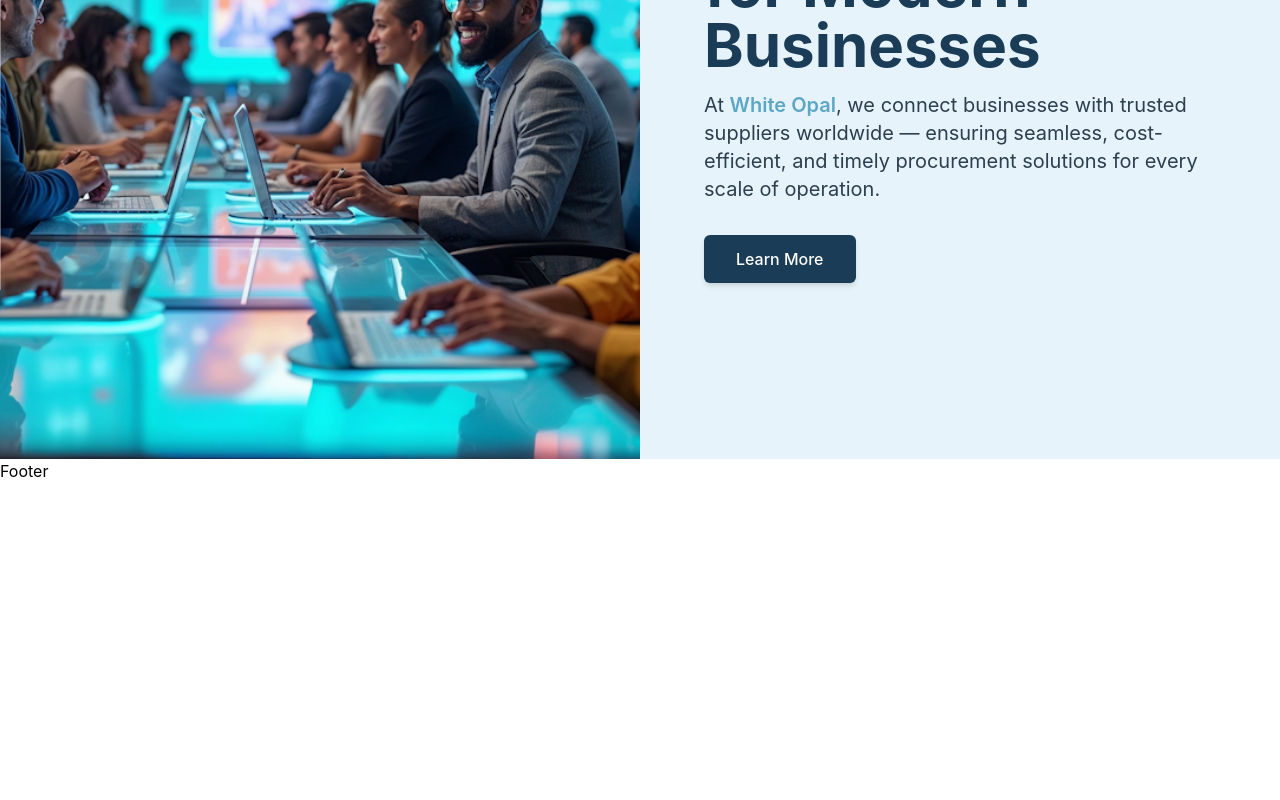
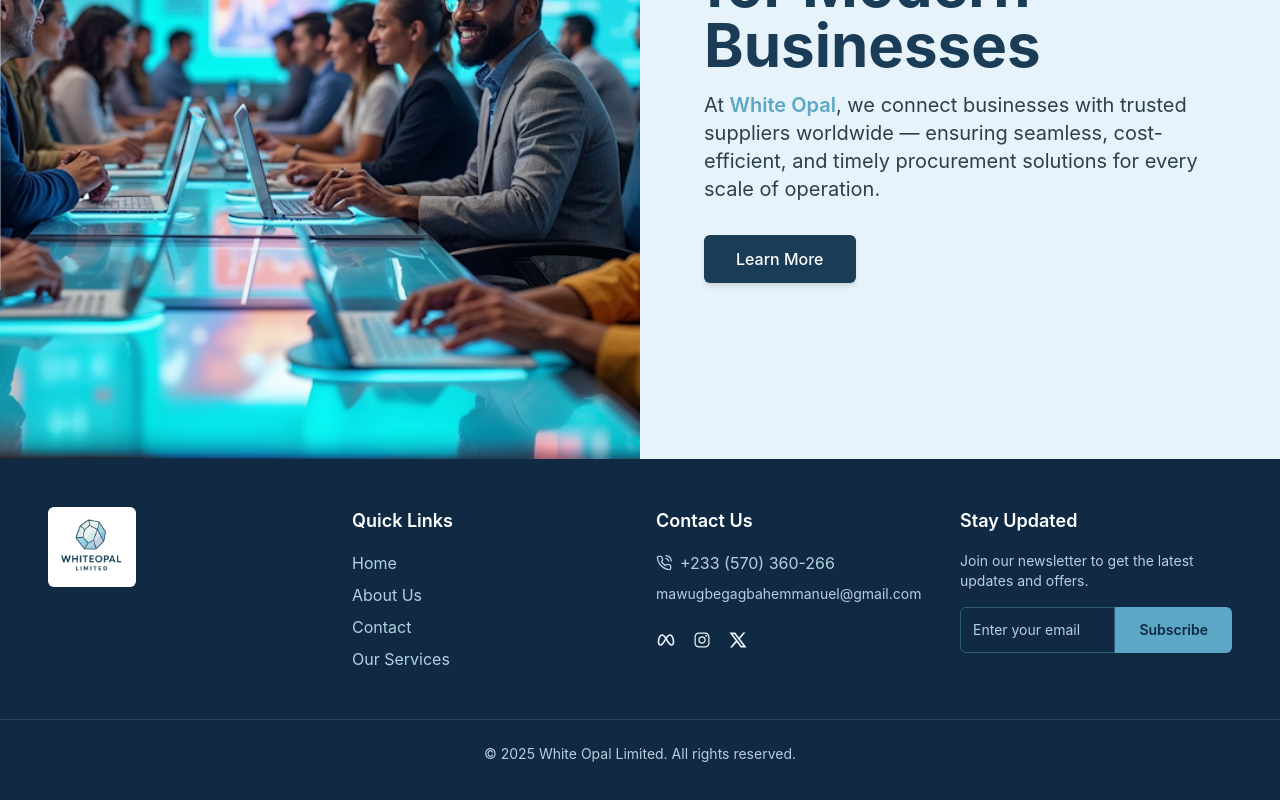
Before and after one commit to kaidoverse/white-opal, a React (Vite) app: page / in a window 1280 px wide. Shown: the part 510-1310 px from the top of the page. Before the commit the page ends 993 px from the top, so only its background shows below. Built offline with nearby package versions, Linux system fonts and the light colour scheme.

Commit message:
added footer

```diff
--- a/src/component/common/Footer.jsx
+++ b/src/component/common/Footer.jsx
@@ -1,9 +1,93 @@
-import React from 'react'
+import React from "react";
+import { IoLogoInstagram } from "react-icons/io";
+import { FiPhoneCall } from "react-icons/fi";
+import { RiTwitterXLine } from "react-icons/ri";
+import { TbBrandMeta } from "react-icons/tb";
+import { Link } from "react-router-dom";
+import logo from "../../assets/logo2.jpg"; // adjust path if different
 
 const Footer = () => {
     return (
-        <div>Footer</div>
-    )
-}
+        <footer className="bg-[#102A43] text-[#E6F3FA] py-12">
+            <div className="container mx-auto grid grid-cols-1 md:grid-cols-4 gap-8 px-6 md:px-12">
 
-export default Footer
+                {/* Logo Section */}
+                <div className="flex flex-col items-center md:items-start">
+                    <img
+                        src={logo}
+                        alt="White Opal Logo"
+                        className="h-16 md:h-20 w-auto mb-4 rounded-md object-contain"
+                    />
+
+                </div>
+
+                {/* Quick Links */}
+                <div>
+                    <h3 className="text-lg font-semibold mb-4 text-white">Quick Links</h3>
+                    <ul className="space-y-2 text-[#B3D0E0]">
+                        <li><Link to="/" className="hover:text-[#5DA7C6] transition-colors">Home</Link></li>
+                        <li><Link to="/about" className="hover:text-[#5DA7C6] transition-colors">About Us</Link></li>
+                        <li><Link to="/contact" className="hover:text-[#5DA7C6] transition-colors">Contact</Link></li>
+                        <li><Link to="#" className="hover:text-[#5DA7C6] transition-colors">Our Services</Link></li>
+                    </ul>
+                </div>
+
+                {/* Contact & Socials */}
+                <div className="max-w-sm">
+                    <h3 className="text-lg font-semibold mb-4 text-white">Contact Us</h3>
+
+                    <p className="text-[#B3D0E0] mb-2 flex items-center gap-2 break-words">
+                        <FiPhoneCall /> +233 (570) 360-266
+                    </p>
+
+                    <p className="text-[#B3D0E0] mb-6 text-sm break-words leading-relaxed">
+                        mawugbegagbahemmanuel@gmail.com
+                    </p>
+
+                    <div className="flex items-center space-x-4">
+                        <a href="#" target="_blank" rel="noopener noreferrer" className="hover:text-[#5DA7C6] transition-colors">
+                            <TbBrandMeta className="h-5 w-5" />
+                        </a>
+                        <a href="#" target="_blank" rel="noopener noreferrer" className="hover:text-[#5DA7C6] transition-colors">
+                            <IoLogoInstagram className="h-5 w-5" />
+                        </a>
+                        <a href="#" target="_blank" rel="noopener noreferrer" className="hover:text-[#5DA7C6] transition-colors">
+                            <RiTwitterXLine className="h-5 w-5" />
+                        </a>
+                    </div>
+                </div>
+                {/* Newsletter */}
+                <div>
+                    <h3 className="text-lg font-semibold mb-4 text-white">Stay Updated</h3>
+                    <p className="text-[#B3D0E0] mb-4 text-sm">
+                        Join our newsletter to get the latest updates and offers.
+                    </p>
+
+                    <form className="flex">
+                        <input
+                            type="email"
+                            placeholder="Enter your email"
+                            className="p-3 w-full text-sm border border-[#5DA7C6]/40 rounded-l-md bg-transparent placeholder-[#B3D0E0] focus:outline-none focus:ring-2 focus:ring-[#5DA7C6] transition-all"
+                            required
+                        />
+                        <button
+                            type="submit"
+                            className="bg-[#5DA7C6] text-[#102A43] px-6 py-3 text-sm rounded-r-md font-semibold hover:bg-[#72b8d1] transition-all"
+                        >
+                            Subscribe
+                        </button>
+                    </form>
+                </div>
+            </div>
+
+            {/* Footer Bottom */}
+            <div className="container mx-auto mt-12 px-6 border-t border-[#2B4862] pt-6 text-center">
+                <p className="text-sm text-[#B3D0E0]">
+                    &copy; {new Date().getFullYear()} White Opal Limited. All rights reserved.
+                </p>
+            </div>
+        </footer>
+    );
+};
+
+export default Footer;
--- a/src/component/common/Header.jsx
+++ b/src/component/common/Header.jsx
@@ -10,8 +10,7 @@ const Header = () => {
             <Topbar />
             {/*navbar*/}
             <Navbar />
-            {/* Hero */}
-            {/* <Hero /> */}
+
         </header>
     )
 }
```
